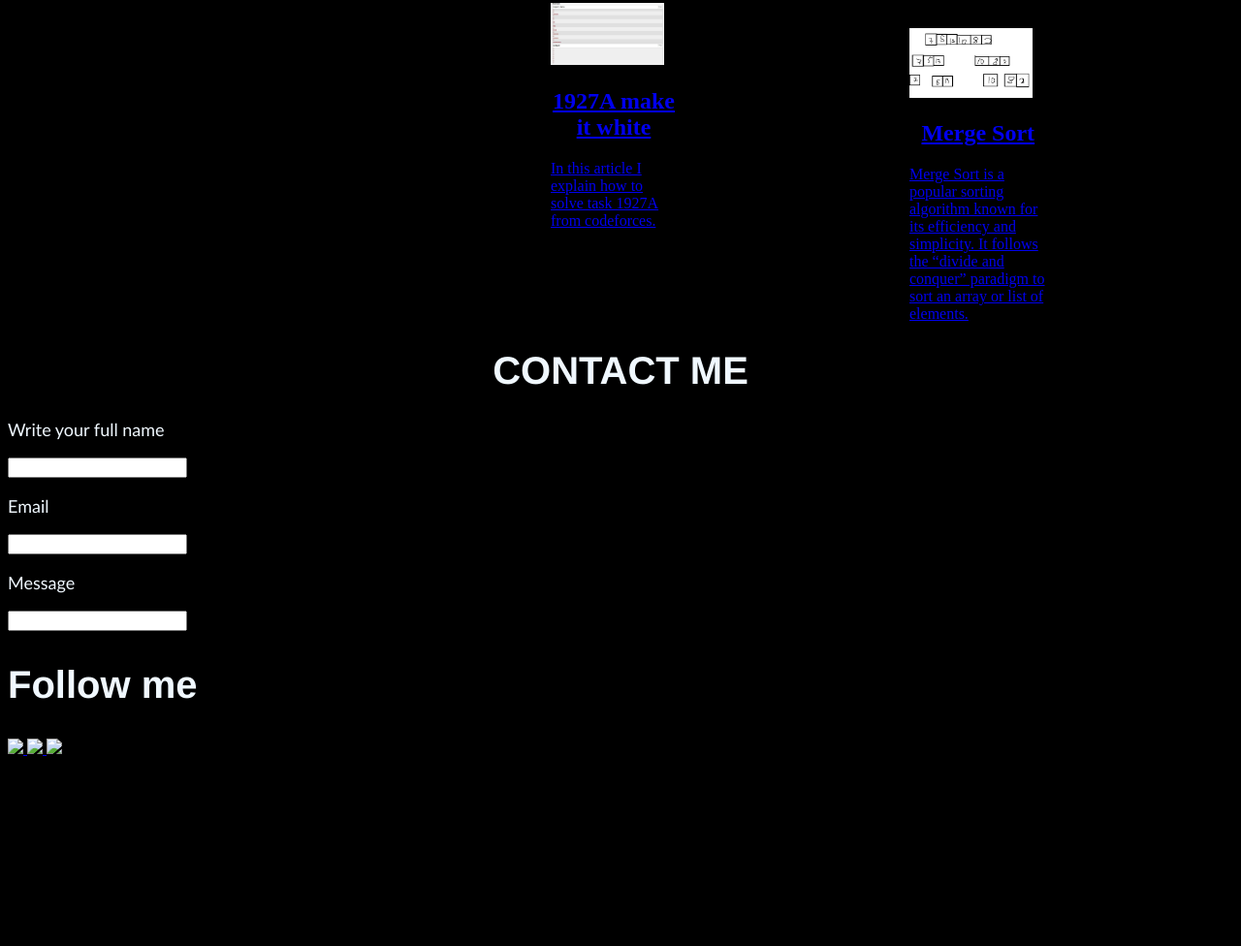
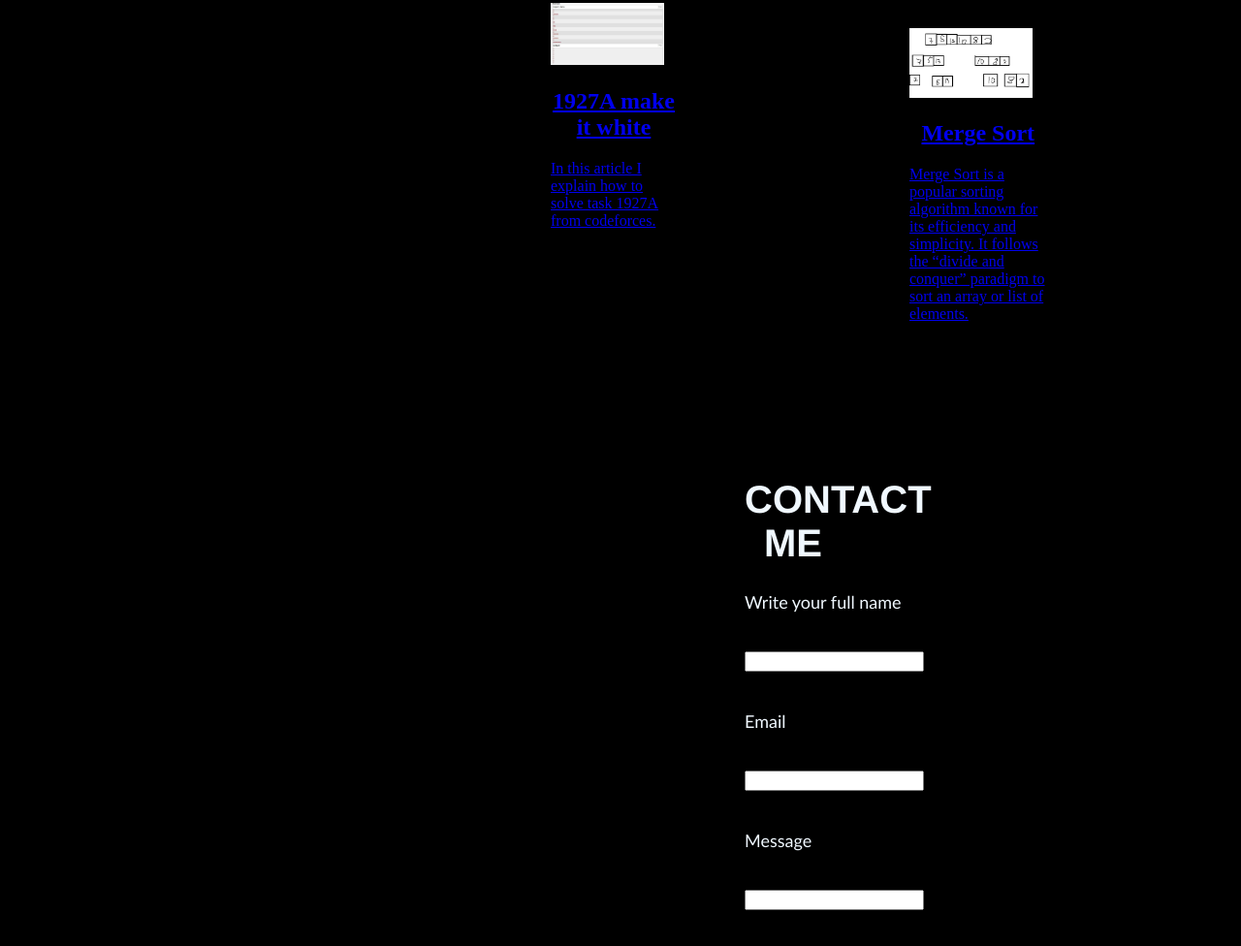
Before and after one commit to aldiar52/nduundand, a plain HTML site: page AldiarProject95/Aldiarwall201.html in a window 1280 px wide. Shown: the part 2491-3467 px from the top of the page at 97% size. Before the commit the page ends 3281 px from the top, so only its background shows below. Drawn offline with Linux system fonts and the light colour scheme.

Commit message:
Update Aldiarcss.css

```diff
--- a/AldiarProject95/Aldiarcss.css
+++ b/AldiarProject95/Aldiarcss.css
@@ -216,3 +216,33 @@ height: 20px;
 .white{
     margin-top: 20vh;
 }
+.contact{
+    display: block;
+    margin-top: 10vh;
+    margin-left: 95vh;
+
+}
+.contact h1{
+    width: 100px;
+    justify-content: center;
+}
+.contact h1{
+    margin-top: 10vh;
+}
+.contact form{
+    margin-top: 5vh;
+    margin-bottom: 5vh;
+}
+.last{
+    display: flex;
+}
+.last h1{
+    font-size:100px;
+    margin-left: 20vh;
+}
+.last img{
+    margin-top: 15vh;
+    margin-left: 15vh;
+    width: 100px;
+    border-radius: 50%;
+}
```
